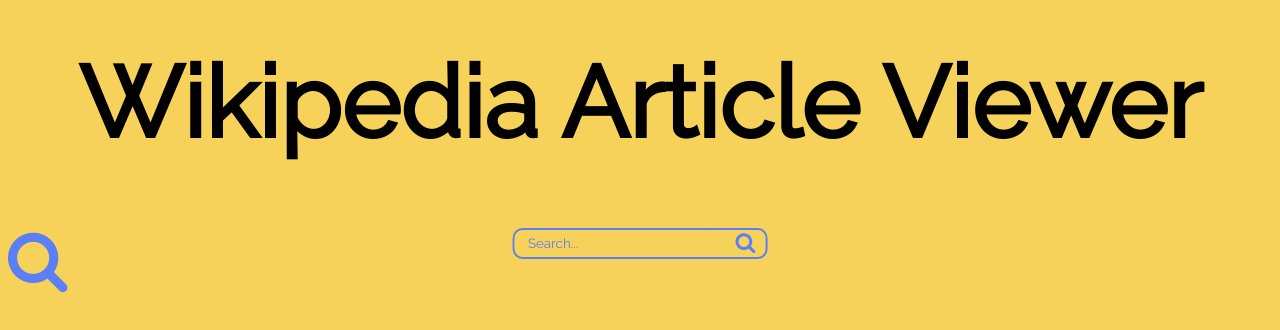
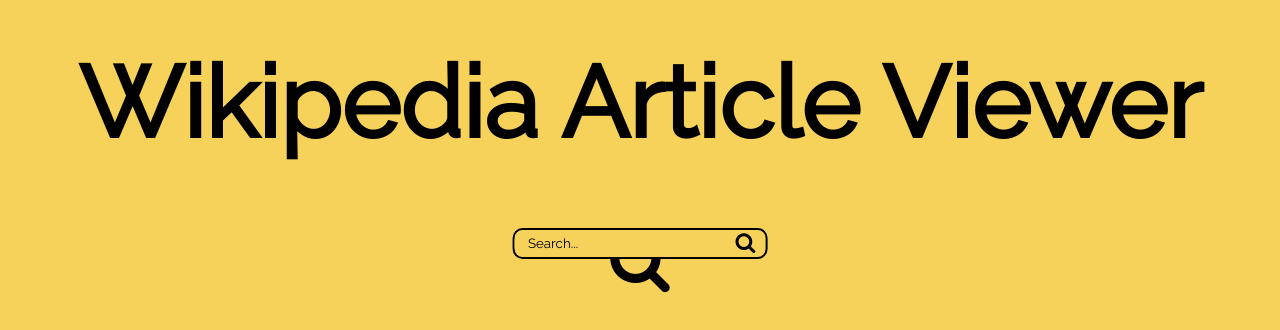
Before and after one commit to AaronCs/Wikipedia-Viewer, a website: page app/index.html in a window 1280 px wide. Shown: the part 116-446 px from the top of the page. Drawn offline with nearby package versions, Linux system fonts and the light colour scheme.

Commit message:
Made things prettier

```diff
--- a/app/styles/styles.scss
+++ b/app/styles/styles.scss
@@ -3,13 +3,15 @@
 }
 
 $bgcolor1: #F6D25B;
-$bgcolor2: #5B7FF6;
+$bgcolor2: #000; // #5B7FF6;
+$hovercolor: #5B7FF6;
 $Lora: 'Lora';
 $Raleway: 'Raleway';
 
 body {
 	background-color: $bgcolor1;
 }
+
 ::-webkit-input-placeholder {
 	color: $bgcolor2;
 	@include font-family($Raleway);
@@ -53,6 +55,11 @@
 	color: $bgcolor2;
 
 	&:hover {
-		color: ($bgcolor2 - 5);
+		color: (#000);
+		cursor: pointer;
 	}
 }
+
+.big-search-button {
+	text-align: center;
+}
```
Also changed, not shown: app/styles/styles.css.
